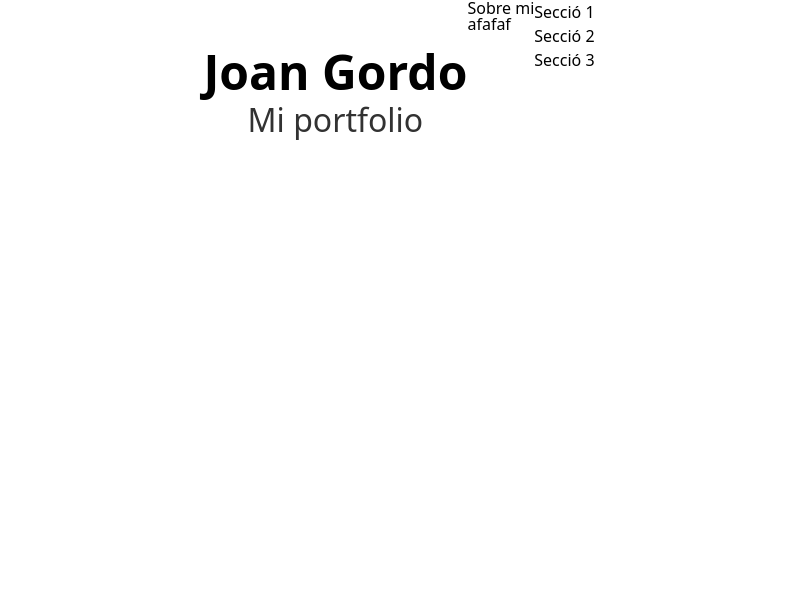
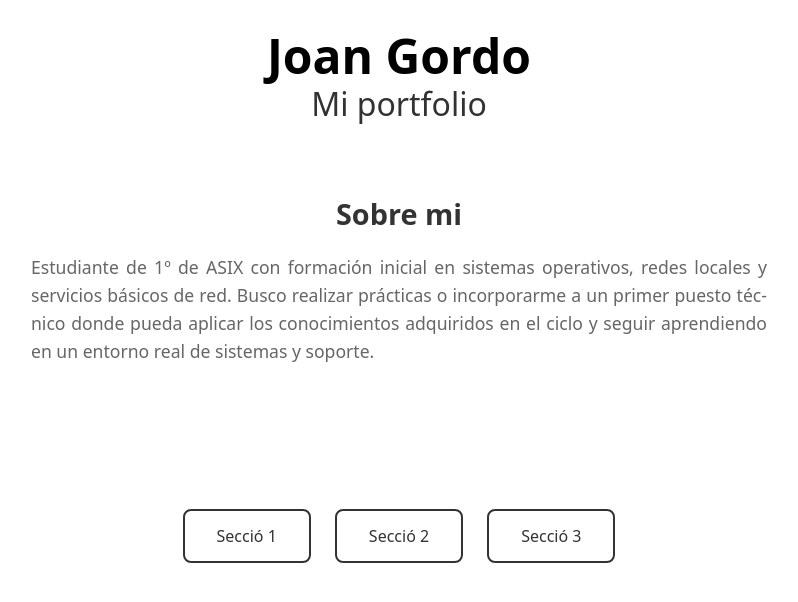
Before and after one commit to JoanGordoLopez/Portfolio-Def, a plain HTML site: page principalpage.html in a window 1280 px wide. Shown: the whole page, without its empty margins (241-1039 px from the left). Drawn offline with Linux system fonts and the light colour scheme.

Commit message:
Comentaris i canvis a tota la estructura (ajuda amb IA)

```diff
--- a/css/style.css
+++ b/css/style.css
@@ -1,49 +1,112 @@
-.Introduction {
-  display: flex;
-  flex-direction: row;
-  align-items: center;
-}
-
-.IntroductionTitle {
-  font-size: clamp(1.5rem, 4vw, 3rem);
-  font-weight: 700;
-}
-
-.IntroductionSubtitle {
-  font-size: clamp(1.3rem, 3vw, 2rem);
-  font-weight: 400;
-  opacity: 0.8;
-  margin-top: 0.5rem;
-}
-
+/* Configuración del body - centra todo el contenido horizontalmente */
 body {
   margin: 0;
   display: flex;
-  justify-content: center;
+  flex-direction: column; /* Columna para apilar elementos verticalmente */
+  align-items: center; /* Centra horizontalmente */
+  padding: 0 20px; /* Añade espacio en los laterales */
+  min-height: 100vh; /* Ocupa toda la altura de la ventana */
 }
 
-.InitialSections {
+/* Zona del título principal */
+.TitleZone {
   display: flex;
-}
-.container {
-  width: 100%;
-  max-width: 1200px;
+  flex-direction: column; /* Apila título y subtítulo verticalmente */
+  align-items: center; /* Centra horizontalmente */
+  padding-top: 2rem; /* Espacio desde arriba */
+  margin-bottom: 3rem; /* Espacio debajo del título */
+  text-align: center; /* Centra el texto */
 }
 
-.Introduction {
-  display: flex;
-  flex-direction: column;
-  padding-top: 3rem;
+/* Título principal - tamaño responsive */
+.IntroductionTitle {
+  font-size: clamp(1.5rem, 4vw, 3rem); /* Se ajusta según el ancho de pantalla */
+  font-weight: 700; /* Negrita */
+  margin: 0;
 }
 
-div:has(.AboutMeButton) {
-  display: flex;
-  justify-content: center;
-  margin-top: 60vh;
+/* Subtítulo - ligeramente más pequeño y transparente */
+.IntroductionSubtitle {
+  font-size: clamp(1.3rem, 3vw, 2rem); /* Tamaño responsive */
+  font-weight: 400; /* Peso normal */
+  opacity: 0.8; /* Ligeramente transparente */
+  margin-top: 0.5rem; /* Pequeño espacio sobre el subtítulo */
 }
 
+/* Sección "Sobre mi" - contenedor principal */
+.AboutMeSection {
+  max-width: 800px; /* Ancho máximo para legibilidad */
+  width: 100%; /* Ocupa todo el ancho disponible */
+  margin-bottom: 4rem; /* Espacio debajo de la sección */
+  padding: 2rem; /* Espacio interno */
+  text-align: center; /* Centra el texto */
+}
+
+/* Título de la sección "Sobre mi" */
+.SectionTitle {
+  font-size: clamp(1.2rem, 3vw, 1.8rem); /* Tamaño responsive */
+  font-weight: 600; /* Semi-negrita */
+  margin-bottom: 1.5rem; /* Espacio debajo del título */
+  color: #333; /* Color del texto */
+}
+
+/* Texto de presentación - espacio reservado */
+.IntroductionText {
+  font-size: clamp(1rem, 2vw, 1.1rem); /* Tamaño responsive */
+  line-height: 1.6; /* Espaciado entre líneas para mejor legibilidad */
+  color: #666; /* Color gris suave */
+  margin: 0;
+  text-align: justify;
+}
+
+/* Sección de botones - posicionada más abajo */
+.ButtonsSection {
+  display: flex; /* Alinea los botones en fila */
+  gap: 1.5rem; /* Espacio entre botones */
+  flex-wrap: wrap; /* Permite que los botones bajen de línea en pantallas pequeñas */
+  justify-content: center; /* Centra los botones */
+  margin-top: 3rem; /* Espacio desde la sección anterior */
+  margin-bottom: 3rem; /* Espacio debajo de los botones */
+}
+
+/* Estilos base para todos los botones */
+.OtherSection1,
+.OtherSection2,
+.OtherSection3 {
+  padding: 0.8rem 2rem; /* Espacio interno del botón */
+  font-size: 1rem; /* Tamaño de texto */
+  border: 2px solid #333; /* Borde del botón */
+  background-color: transparent; /* Fondo transparente */
+  color: #333; /* Color del texto */
+  cursor: pointer; /* Cursor de mano al pasar por encima */
+  border-radius: 8px; /* Esquinas redondeadas */
+  transition: all 0.3s ease; /* Transición suave para efectos hover */
+}
+
+/* Efecto hover - cuando pasas el ratón por encima */
+.OtherSection1:hover,
+.OtherSection2:hover,
+.OtherSection3:hover {
+  background-color: #333; /* Fondo oscuro */
+  color: white; /* Texto blanco */
+  transform: translateY(-2px); /* Eleva ligeramente el botón */
+}
+
+/* Responsive - pantallas pequeñas */
 @media (max-width: 768px) {
-  .IntroductionSubtitle {
-    font-size: clamp(1.5rem, 4vw, 2.2rem);
+  .TitleZone {
+    padding-top: 1.5rem; /* Menos espacio arriba en móviles */
+  }
+
+  .ButtonsSection {
+    flex-direction: column; /* Botones en columna en móviles */
+    gap: 1rem; /* Menos espacio entre botones */
+  }
+
+  .OtherSection1,
+  .OtherSection2,
+  .OtherSection3 {
+    width: 100%; /* Botones ocupan todo el ancho en móviles */
+    max-width: 300px; /* Ancho máximo para que no sean demasiado grandes */
   }
 }
--- a/principalpage.html
+++ b/principalpage.html
@@ -10,30 +10,30 @@
 </head>
 
 <body>
-
-  <header class="Introduction">
+  <!-- Añadida clase TitleZone al header -->
+  <header class="TitleZone">
     <h1 class="IntroductionTitle">Joan Gordo</h1>
     <h2 class="IntroductionSubtitle">Mi portfolio</h2>
   </header>
 
+  <!-- Nueva sección "Sobre mi" con espacio para texto -->
   <div class="AboutMeSection">
     <header>
-    <h4>
-      Sobre mi
-    </h4>
+      <h4 class="SectionTitle">Sobre mi</h4>
     </header>
     <article>
       <p class="IntroductionText">
-          afafaf
+        Estudiante de 1º de ASIX con formación inicial en sistemas operativos, redes locales y servicios básicos de red.
+Busco realizar prácticas o incorporarme a un primer puesto técnico donde pueda aplicar los conocimientos adquiridos en el ciclo y seguir aprendiendo en un entorno real de sistemas y soporte.
       </p>
     </article>
   </div>
 
-  <div>
+  <!-- Sección de botones movida más abajo -->
+  <div class="ButtonsSection">
     <button class="OtherSection1">Secció 1</button>
     <button class="OtherSection2">Secció 2</button>
     <button class="OtherSection3">Secció 3</button>
-
   </div>
 </body>
 </html>
```
Lines whose indentation alone changed are shown as unchanged.
